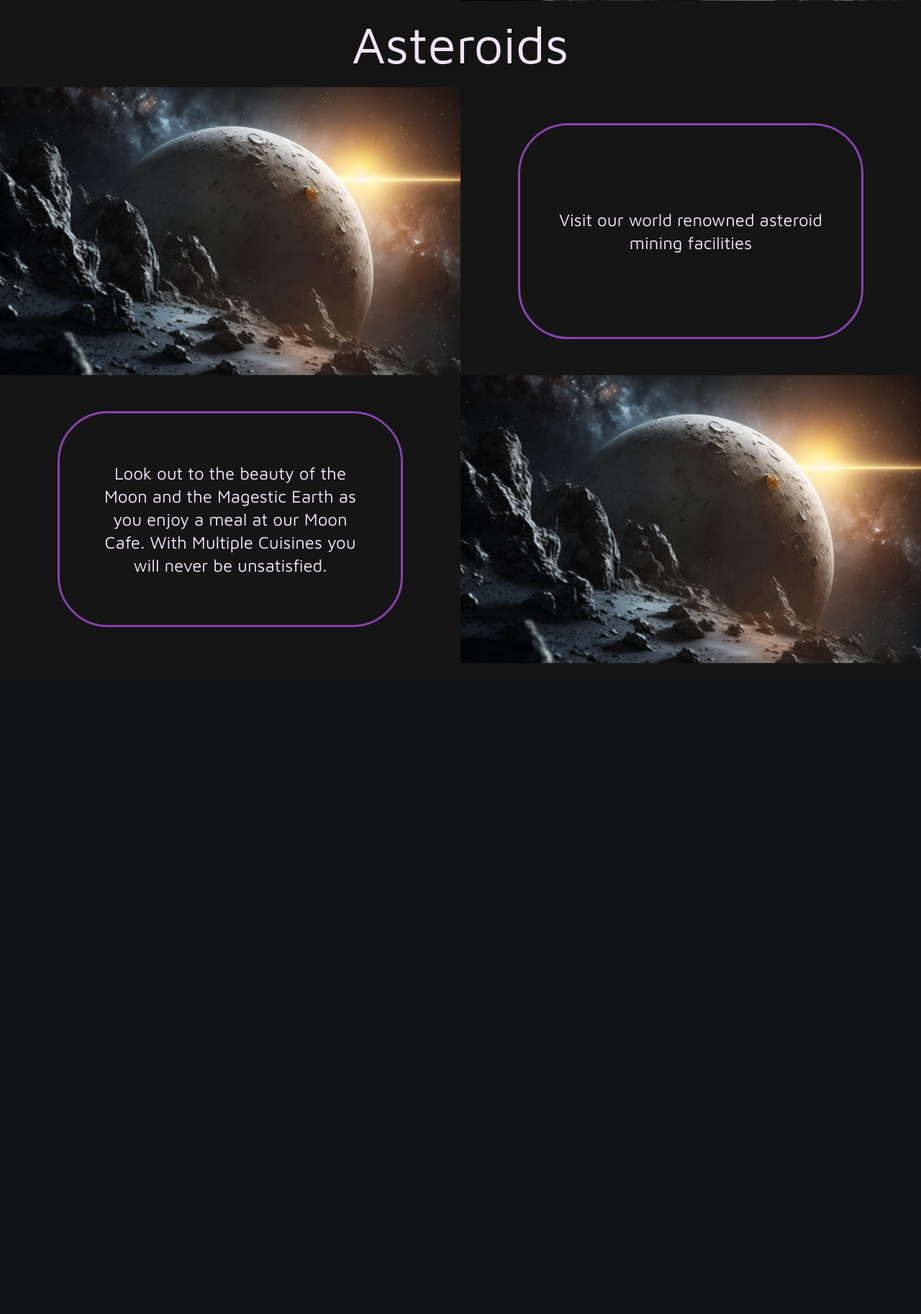
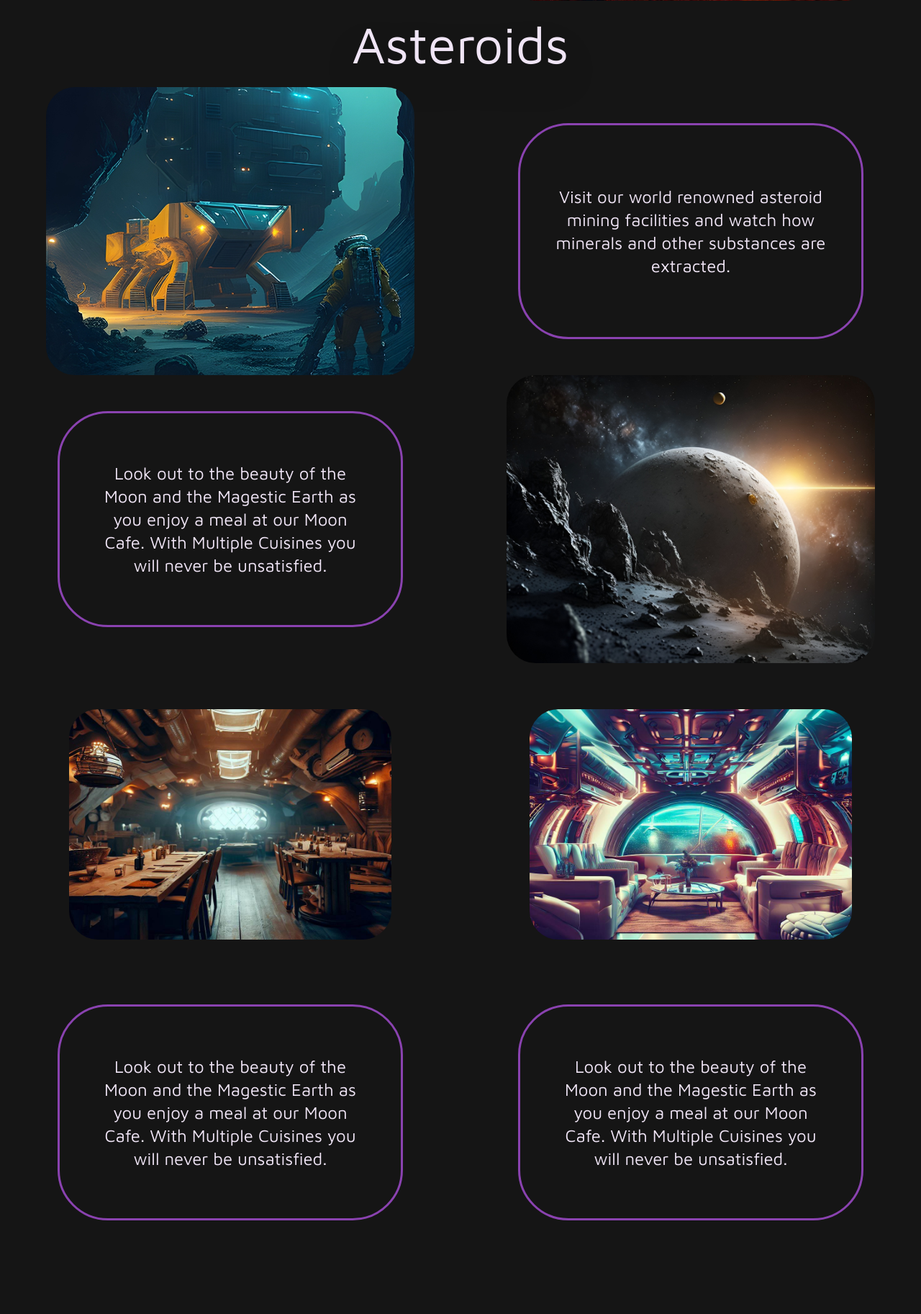
Before and after one commit to FierceWarriorYT/Webmaster, a Flask app: page /trips in a window 1280 px wide. Shown: the part 3415-5240 px from the top of the page at 72% size. Before the commit the page ends 4336 px from the top, so only its background shows below. Run offline with Flask 3, Linux system fonts and the light colour scheme; some libraries are stand-ins or nearby versions.

Commit message:
some changes

```diff
--- a/static/css/main.css
+++ b/static/css/main.css
@@ -46,7 +46,7 @@ nav a:hover {
     transition: 0.5s;
 }
 
-.navlinks::before {
+.navlinks::before{
     content: '';
     position: absolute;
     width: 100%;
@@ -59,7 +59,7 @@ nav a:hover {
     transition: 0.5s;
 }
 
-.navlinks:hover::before {
+.navlinks:hover::before{
     transform: scaleX(1);
     transition: 0.5s;
 }
@@ -115,6 +115,10 @@ nav a:hover {
 .heading h1 {
     padding-top: 10px;
     padding-bottom: 10px;
+}
+
+.links {
+    transition: 0.5s;
 }
 
 
@@ -193,3 +197,30 @@ bolded {
     text-shadow: var(--slightly-darker-off-white) 2px 2px 2px,
             var(--almost-black-color) 5px 5px 5px;
 }
+
+[data-inviewport="fade-in"] {
+    opacity: 0;
+    transition: 2s;
+}
+
+[data-inviewport="fade-in"].first-time {
+    opacity: 1;
+}
+
+[data-inviewport="fade-in-slow"] {
+    opacity: 0;
+    transition: opacity 4s;
+}
+
+[data-inviewport="fade-in-slow"].first-time {
+    opacity: 1;
+}
+
+[data-inviewport="darken"] {
+    filter: none;
+    transition: 2s;
+}
+
+[data-inviewport="darken"].first-time {
+    filter: brightness(0.3);
+}
--- a/static/css/trips.css
+++ b/static/css/trips.css
@@ -100,14 +100,6 @@
     }
 }
 
-[data-inviewport="fade-in"] {
-    opacity: 0;
-    transition: 2s;
-}
-
-[data-inviewport="fade-in"].is-inViewport {
-    opacity: 1;
-}
 
 .info-border-box {
     background: transparent;
--- a/templates/base.html
+++ b/templates/base.html
@@ -25,8 +25,8 @@
             <div class="hidden md:flex items-center space-x-6 py-4">
                 <a class="px-1 navlinks" href="/">Home</a>
                 <a class="px-1 navlinks" href="/trips">Trips</a>
-                <a class="px-1 navlinks">Promotions</a>
-                <a class="px-1 navlinks" href="/sources">Resources</a>
+                <a class="px-1 navlinks" href="/promotions">Promotions</a>
+                <a class="px-1 navlinks" href="/references-sources">Resources</a>
             </div>
 
             <!-- Secondary Nav -->
@@ -53,7 +53,7 @@
     <div class="hidden mobile-menu">
         <a class="block py-2" href="/">Home</a>
         <a class="block py-2" href="/trips">Trips</a>
-        <a class="block py-2">Promotions</a>
+        <a class="block py-2" href="/promotions">Promotions</a>
         <a class="block py-2" href="/sources">Resources</a>
     </div>
 </nav>
--- a/templates/trips.html
+++ b/templates/trips.html
@@ -52,7 +52,9 @@
         <div class="flex-col" style="height: 100vh">
             <div class="flex" style="height: 50%">
                 <div class="" style="width: 50%; position: relative">
-                    <div style="position: absolute; width: 100%; height: 100%; background: url('../static/images/MoonCafe.png') no-repeat center;"></div>
+                    <div class="mx-auto" style="position: relative; width: 80%; height: 100%;">
+                        <div style="border-radius: 40px; background: url('../static/images/MoonCafe.png') no-repeat; width: 100%; height: 100%; background-size: 100%; background-position-y: 40%"></div>
+                    </div>
                 </div>
                 <div style="width: 50%; position: relative">
                     <div class="info-border-box flex items-center justify-center" data-inviewport="fade-in"
@@ -73,7 +75,9 @@
                     </div>
                 </div>
                 <div class="" style="width: 50%; position: relative">
-                    <div style="position: absolute; width: 100%; height: 100%; background: url('../static/images/AsteroidsLightBG.png') no-repeat center;"></div>
+                    <div class="mx-auto" style="position: relative; width: 80%; height: 100%;">
+                        <div style="border-radius: 40px; background: url('../static/images/OlympusMonsValley.png') no-repeat; width: 100%; height: 100%; background-size: 100%; background-position-y: 40%"></div>
+                    </div>
                 </div>
             </div>
         </div>
@@ -86,7 +90,9 @@
         <div class="flex-col" style="height: 100vh">
             <div class="flex" style="height: 50%">
                 <div class="" style="width: 50%; position: relative">
-                    <div style="position: absolute; width: 100%; height: 100%; background: url('../static/images/MarsSunrise.png') no-repeat center;"></div>
+                    <div class="mx-auto" style="position: relative; width: 80%; height: 100%;">
+                        <div style="border-radius: 40px; background: url('../static/images/OlympusMonsValley.png') no-repeat; width: 100%; height: 100%; background-size: 100%; background-position-y: 45%"></div>
+                    </div>
                 </div>
                 <div style="width: 50%; position: relative">
                     <div class="info-border-box flex items-center justify-center" data-inviewport="fade-in"
@@ -100,11 +106,15 @@
                 <div style="width: 50%; position: relative">
                     <div class="info-border-box flex items-center justify-center" data-inviewport="fade-in"
                          style="position: absolute; width: 75%; height: 75%; top: 50%; left: 50%; transform: translate(-50%, -50%);">
-                        <h1 class="off-white text-xl md:text-2xl text-center px-12">Drive around Mars in a rover and explore the planet's vast landscapes and geological formations while learning about its history and geology</h1>
+                        <h1 class="off-white text-xl md:text-2xl text-center px-12">Drive around Mars in a rover and
+                            explore the planet's vast landscapes and geological formations while learning about its
+                            history and geology</h1>
                     </div>
                 </div>
                 <div class="" style="width: 50%; position: relative">
-                    <div style="position: absolute; width: 100%; height: 100%; background: url('../static/images/AsteroidsLightBG.png') no-repeat center;"></div>
+                    <div class="mx-auto" style="position: relative; width: 80%; height: 100%;">
+                        <div style="border-radius: 40px; background: url('../static/images/MarsRover.png') no-repeat; width: 100%; height: 100%; background-size: 100%; background-position-y: 50%"></div>
+                    </div>
                 </div>
             </div>
         </div>
@@ -117,12 +127,15 @@
         <div class="flex-col" style="height: 100vh">
             <div class="flex" style="height: 50%">
                 <div class="" style="width: 50%; position: relative">
-                    <div style="position: absolute; width: 100%; height: 100%; background: url('../static/images/AsteroidsLightBG.png') no-repeat center;"></div>
+                    <div class="mx-auto" style="position: relative; width: 80%; height: 100%;">
+                        <div style="border-radius: 40px; background: url('../static/images/AsteroidMining.jpg') no-repeat; width: 100%; height: 100%; background-size: 100%; background-position-y: 75%"></div>
+                    </div>
                 </div>
                 <div style="width: 50%; position: relative">
                     <div class="info-border-box flex items-center justify-center" data-inviewport="fade-in"
                          style="position: absolute; width: 75%; height: 75%; top: 50%; left: 50%; transform: translate(-50%, -50%);">
-                        <h1 class="off-white text-xl md:text-2xl text-center px-12">Visit our world renowned asteroid mining facilities</h1>
+                        <h1 class="off-white text-xl md:text-2xl text-center px-12">Visit our world renowned asteroid
+                            mining facilities and watch how minerals and other substances are extracted.</h1>
                     </div>
                 </div>
             </div>
@@ -139,11 +152,58 @@
                     </div>
                 </div>
                 <div class="" style="width: 50%; position: relative">
-                    <div style="position: absolute; width: 100%; height: 100%; background: url('../static/images/AsteroidsLightBG.png') no-repeat center;"></div>
+                    <div class="mx-auto" style="position: relative; width: 80%; height: 100%;">
+                        <div style="border-radius: 40px; background: url('../static/images/AsteroidsLightBG.jpg') no-repeat; width: 100%; height: 100%; background-size: 100%; background-position-y: 40%"></div>
+                    </div>
                 </div>
             </div>
         </div>
         <br>
+    </div>
+    <div class="bg-almost-black destinations" style="top: 545%;">
+        <div class="flex" style="width: 100%; height: 100vh">
+            <div class="flex-col" style="width: 50%">
+                <div class="flex" style="width: 100%; height: 50%; justify-content: center; align-items: center">
+                    <div class="mx-auto" style="height: 80%; width: 70%;">
+                        <div style="border-radius: 40px; background: url('../static/images/DiningRoom.png') no-repeat; width: 100%; height: 100%; background-size: 100%; background-position-y: 50%; background-position-x: 20%"></div>
+                    </div>
+                </div>
+                <div class="flex items-center justify-center" style="width: 100%; height: 50%;">
+                    <div class="info-border-box flex items-center justify-center"
+                         style="width: 75%; height: 75%">
+                        <h1 class="off-white text-xl md:text-2xl text-center px-12" data-inviewport="fade-in">Look out
+                            to
+                            the beauty of the Moon
+                            and the Magestic Earth as you enjoy a meal at our Moon Cafe. With Multiple Cuisines you will
+                            never be unsatisfied.</h1>
+                    </div>
+                </div>
+            </div>
+            <div class="flex-col" style="width: 50%">
+                <div class="flex" style="width: 100%; height: 50%; justify-content: center; align-items: center">
+                    <div class="mx-auto" style="height: 80%; width: 70%;">
+                        <div style="border-radius: 40px; background: url('../static/images/PremiumSuits.png') no-repeat; width: 100%; height: 100%; background-size: 100%; background-position-y: 50%; background-position-x: 20%"></div>
+                    </div>
+                </div>
+                <div class="flex items-center justify-center" style="width: 100%; height: 50%;">
+                    <div class="info-border-box flex items-center justify-center"
+                         style="width: 75%; height: 75%">
+                        <h1 class="off-white text-xl md:text-2xl text-center px-12" data-inviewport="fade-in">Look out
+                            to
+                            the beauty of the Moon
+                            and the Magestic Earth as you enjoy a meal at our Moon Cafe. With Multiple Cuisines you will
+                            never be unsatisfied.</h1>
+                    </div>
+                </div>
+            </div>
+        </div>
+    </div>
+    <div class="bg-almost-black destinations" style="top: 660%; height: 100vh">
+        <div data-inviewport="darken"
+             style="background: url('../static/images/Ticket.png') no-repeat; height: 100%; background-size: 100%; background-position-y: 40%"></div>
+        <div style="position: absolute; top: 50%; left: 50%; transform: translateX(-50%)">
+            <button onclick="location.href='/promotions'" data-inviewport="fade-in-slow" class="off-white px-2 py-1 rounded-lg btn-places" style="animation: none; font-size: 2.5rem !important; font-weight: bold">Get Your Tickets Now</button>
+        </div>
     </div>
 </div>
 
@@ -159,6 +219,9 @@
     const inViewport = (entries, observer) => {
         entries.forEach(entry => {
             entry.target.classList.toggle("is-inViewport", entry.isIntersecting);
+            if (entry.isIntersecting) {
+                entry.target.classList.add("first-time");
+            }
         });
     };
 
--- a/webmaster.py
+++ b/webmaster.py
@@ -1,4 +1,4 @@
-from flask import Flask, render_template, request, redirect
+from flask import Flask, render_template
 
 app = Flask(__name__)
 
@@ -16,10 +16,13 @@ def how_it_works():
     return render_template('how-it-works.html')
 
 
-@app.route('/sources')
+@app.route('/references-sources')
 def sources():
-    return render_template('sources.html')
+    return render_template('references-sources.html')
 
+@app.route('/promotions')
+def promotions():
+    return render_template('promotions.html')
 
 if __name__ == '__main__':
     app.run(debug=True)
```
Also changed, not shown: templates/promotions.html (added, +59 -0 lines), static/images/AsteroidMining.jpg (added), static/images/AsteroidsLightBG.jpg (added), static/images/AsteroidsLightBG.png (deleted), static/images/DiningRoom.png (added), static/images/MarsRover.png (added), static/images/PremiumSuits.png (added), 1 other file.
